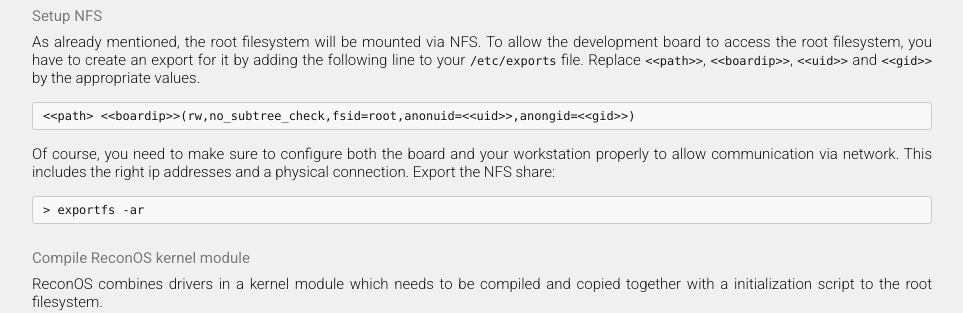
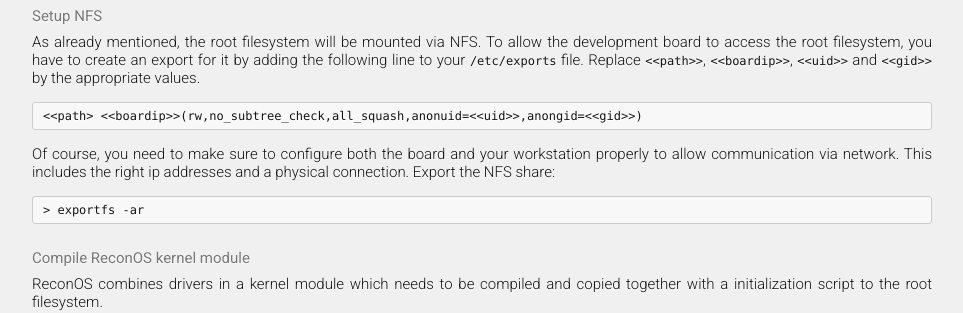
Before and after one commit to ReconOS/reconos.github.io, a Jekyll site: the page built from gettingstarted/tutorial/index.md, in a window 1280 px wide and 900 px high, scrolled down 4175 px. Shown: the part 151-464 px from the top of the window, without its empty margins (158-1121 px from the left). Built offline with Jekyll 4.4.1, drawn with Linux system fonts in a browser that asks for light colours; Markdown is read by kramdown in place of the engine named in the settings.

Commit message:
changed nfs exports options for getting started

````diff
--- a/gettingstarted/tutorial/index.md
+++ b/gettingstarted/tutorial/index.md
@@ -333,7 +333,7 @@ export for it by adding the following line to your `/etc/exports` file.
 Replace `<<path>>`, `<<boardip>>`, `<<uid>>` and `<<gid>>` by the appropriate values.
 
 ```
-<<path> <<boardip>>(rw,no_subtree_check,fsid=root,anonuid=<<uid>>,anongid=<<gid>>)
+<<path> <<boardip>>(rw,no_subtree_check,all_squash,anonuid=<<uid>>,anongid=<<gid>>)
 ```
 
 Of course, you need to make sure to configure both the board and your
````
